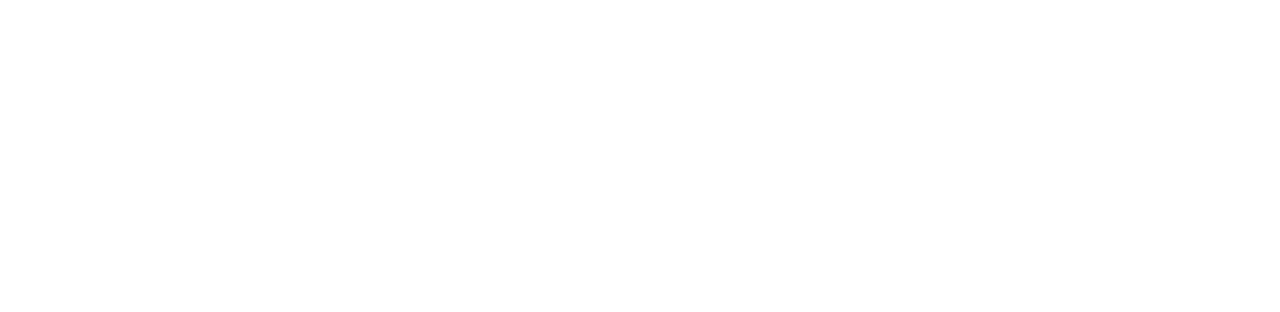
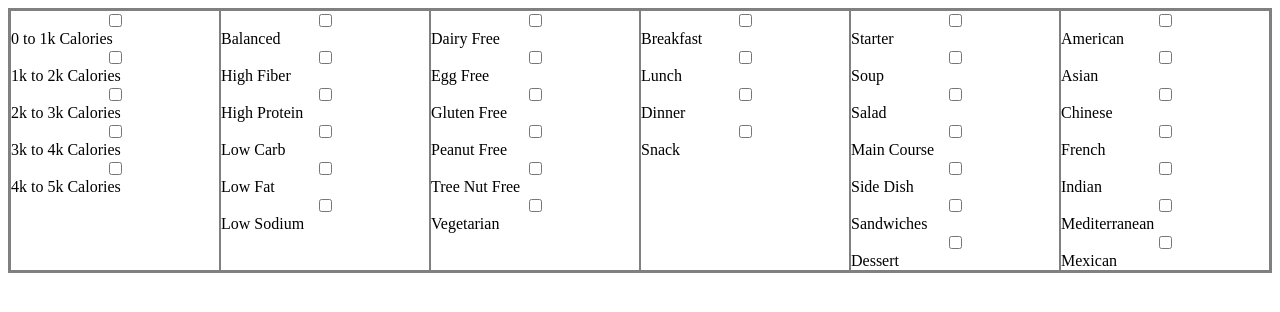
Before and after one commit to aurmer/cookit, a plain HTML site: page advSearch.html in a window 1280 px wide. Drawn offline with Linux system fonts and the light colour scheme.

Commit message:
Craeted html for general checkboxes. Now need to add them to search parameters.

```diff
--- a/advSearch.html
+++ b/advSearch.html
@@ -4,11 +4,59 @@
     <meta charset="UTF-8">
     <meta name="viewport" content="width=device-width, initial-scale=1.0">
     <meta http-equiv="X-UA-Compatible" content="ie=edge">
+    <link rel="stylesheet" href="/style/advsearch.css">
     <title>Adv Search HTML</title>
 </head>
 <body>
     <div id="content">
-        <div id="advSearchCont">
+        <div id="adv-search-cont">
+            <div id="adv-options" class="calorie-col">
+                <input type="checkbox" id="adv-opt-check" name="" id="">0 to 1k Calories<br>
+                <input type="checkbox" id="adv-opt-check" name="" id="">1k to 2k Calories<br>
+                <input type="checkbox" id="adv-opt-check" name="" id="">2k to 3k Calories<br>
+                <input type="checkbox" id="adv-opt-check" name="" id="">3k to 4k Calories<br>
+                <input type="checkbox" id="adv-opt-check" name="" id="">4k to 5k Calories<br>
+            </div>
+            <div id="adv-options" class="diets-col">
+                <input type="checkbox" id="adv-opt-check" name="balanced" class="balanced-check">Balanced<br>
+                <input type="checkbox" id="adv-opt-check" name="high-fiber" class="high-fiber-check">High Fiber<br>
+                <input type="checkbox" id="adv-opt-check" name="high-protein" class="high-protein-check">High Protein<br>
+                <input type="checkbox" id="adv-opt-check" name="low-carb" class="low-carb-check">Low Carb<br>
+                <input type="checkbox" id="adv-opt-check" name="low-fat" class="low-fat-check">Low Fat<br>
+                <input type="checkbox" id="adv-opt-check" name="low-sodium" class="low-sodium-check">Low Sodium<br>
+            </div>
+            <div id="adv-options" class="health-labels-col">
+                <input type="checkbox" id="adv-opt-check" name="dairy-free" class="dairy-free-check">Dairy Free<br>
+                <input type="checkbox" id="adv-opt-check" name="egg-free" class="egg-free-check">Egg Free<br>
+                <input type="checkbox" id="adv-opt-check" name="gluten-free" class="gluten-free-check">Gluten Free<br>
+                <input type="checkbox" id="adv-opt-check" name="peanut-free" class="peanut-free-check">Peanut Free<br>
+                <input type="checkbox" id="adv-opt-check" name="tree-nut-free" class="tree-nut-free-check">Tree Nut Free<br>
+                <input type="checkbox" id="adv-opt-check" name="vegetarian" class="vegetarian-check">Vegetarian<br>
+            </div>
+            <div id="adv-options" class="meal-type-col">
+                <input type="checkbox" id="adv-opt-check" name="breakfast" class="breakfast-check">Breakfast<br>
+                <input type="checkbox" id="adv-opt-check" name="lunch" class="lunch-check">Lunch<br>
+                <input type="checkbox" id="adv-opt-check" name="dinner" class="dinner-check">Dinner<br>
+                <input type="checkbox" id="adv-opt-check" name="snack" class="snack-check">Snack<br>
+            </div>
+            <div id="adv-options" class="dish-type-col">
+                <input type="checkbox" id="adv-opt-check" name="starter" class="starter-check">Starter<br>
+                <input type="checkbox" id="adv-opt-check" name="soup" class="soup-check">Soup<br>
+                <input type="checkbox" id="adv-opt-check" name="salad" class="salad-check">Salad<br>
+                <input type="checkbox" id="adv-opt-check" name="main-course" class="main-course-check">Main Course<br>
+                <input type="checkbox" id="adv-opt-check" name="side-dish" class="side-dish-check">Side Dish<br>
+                <input type="checkbox" id="adv-opt-check" name="sandwiches" class="sandwiches-check">Sandwiches<br>
+                <input type="checkbox" id="adv-opt-check" name="dessert" class="dessert-check">Dessert<br>
+            </div>
+            <div id="adv-options" class="cuisine-type-col">
+                <input type="checkbox" id="adv-opt-check" name="american" class="american-check">American<br>
+                <input type="checkbox" id="adv-opt-check" name="asian" class="asian-check">Asian<br>
+                <input type="checkbox" id="adv-opt-check" name="chinese" class="chinese-check">Chinese<br>
+                <input type="checkbox" id="adv-opt-check" name="french" class="french-check">French<br>
+                <input type="checkbox" id="adv-opt-check" name="india" class="indian-check">Indian<br>
+                <input type="checkbox" id="adv-opt-check" name="mediterranean" class="medit-check">Mediterranean<br>
+                <input type="checkbox" id="adv-opt-check" name="mexican" class="mexican-check">Mexican<br>
+            </div>
         </div>
     </div>
 </body>
--- a/scripts/advSearch.js
+++ b/scripts/advSearch.js
@@ -1,3 +1,9 @@
 //Creating advanced search feature here
 //Would like to create a list of parameters based off information in edeman-data.js
 //Then need to toggle them on and off to add or remove search parameters
+
+document.addEventListener('DOMContentLoaded',function()
+{
+
+
+});
--- /dev/null
+++ b/style/advsearch.css
@@ -0,0 +1,18 @@
+#content
+{
+    border: 1px solid gray;
+}
+
+#adv-search-cont
+{
+    display: flex;
+    border: 1px solid gray;
+}
+
+#adv-options
+{
+    display: flex;
+    border: 1px solid gray;
+    flex-direction: column;
+    flex: 1;
+}
```
